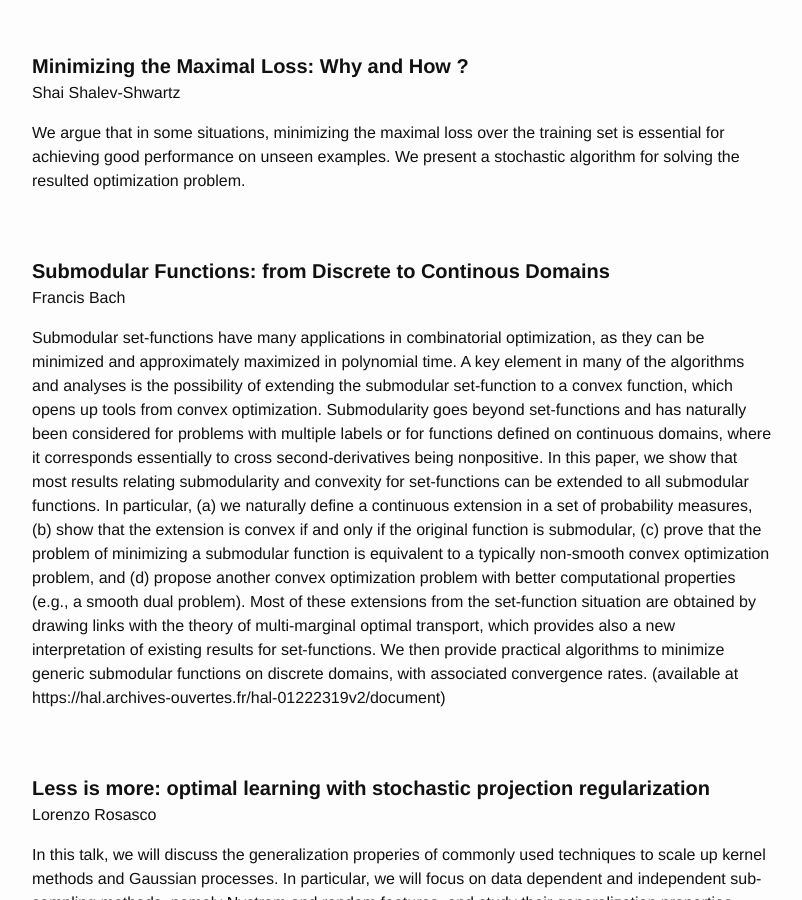
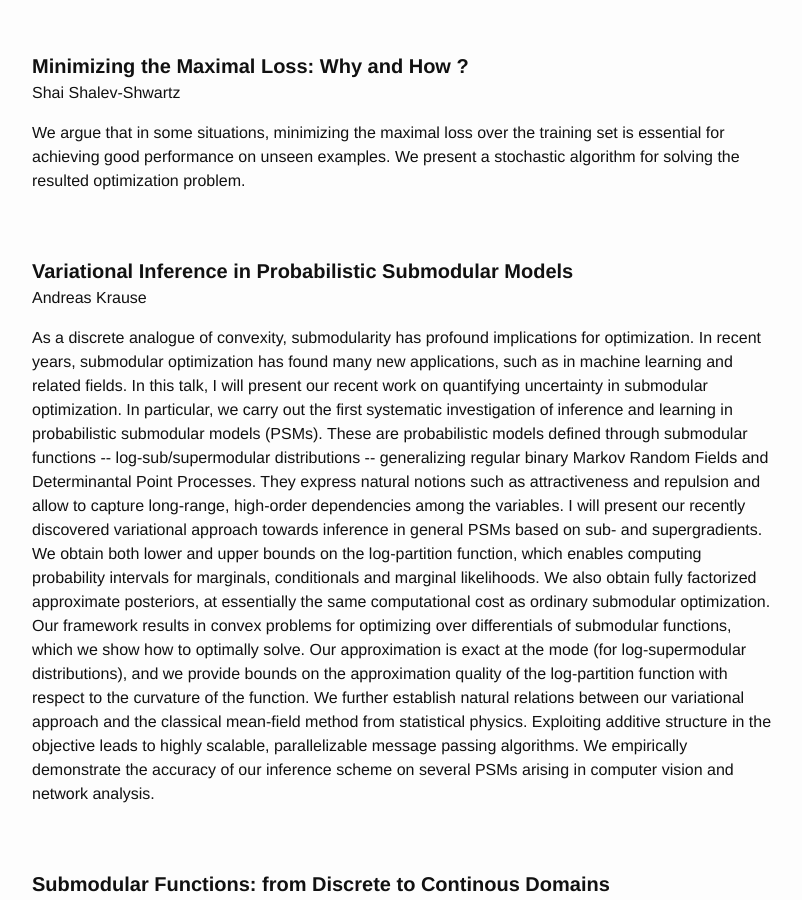
Before and after one commit to dalimeeting/dalimeeting.github.io, a Jekyll site: the page built from _posts/2016-04-01-learning-and-optimization.md, in a window 1280 px wide and 900 px high, scrolled down 2198 px. Shown: the whole window, without its empty margins (238-1040 px from the left). Built offline with Jekyll 4.4.1, drawn with Linux system fonts in a browser that asks for light colours; some of the changed text lies outside the part shown.

Commit message:
Andreas Krause title and abstract

```diff
--- a/_posts/2016-04-01-learning-and-optimization.md
+++ b/_posts/2016-04-01-learning-and-optimization.md
@@ -32,10 +32,12 @@ talks:
   abstract: "We argue that in some situations, minimizing the maximal loss over the training set is essential for achieving good performance on unseen examples. We present a stochastic algorithm for solving the resulted optimization problem."
 - title: ""
   start: "Coffee Break"
-- title: ""
+- title: "Variational Inference in Probabilistic Submodular Models"
   speaker: "Andreas Krause"
   start: "11:45"
   end: "12:20"
+  abstract: "As a discrete analogue of convexity, submodularity has profound implications for optimization. In recent years, submodular optimization has found many new applications, such as in machine learning and related fields. In this talk, I will present our recent work on quantifying uncertainty in submodular optimization. In particular, we carry out the first systematic investigation of inference and learning in probabilistic submodular models (PSMs). These are probabilistic models defined through submodular functions -- log-sub/supermodular distributions -- generalizing regular binary Markov Random Fields and Determinantal Point Processes. They express natural notions such as attractiveness and repulsion and allow to capture long-range, high-order dependencies among the variables.  I will present our recently discovered variational approach towards inference in general PSMs based on sub- and supergradients. We obtain both lower and upper bounds on the log-partition function, which enables computing probability intervals for marginals,
+conditionals and marginal likelihoods. We also obtain fully factorized approximate posteriors, at essentially the same computational cost as ordinary submodular optimization. Our framework results in convex problems for optimizing over differentials of submodular functions, which we show how to optimally solve. Our approximation is exact at the mode (for log-supermodular distributions), and we provide bounds on the approximation quality of the log-partition function with respect to the curvature of the function. We further establish natural relations between our variational approach and the classical mean-field method from statistical physics. Exploiting additive structure in the objective leads to highly scalable, parallelizable message passing algorithms. We empirically demonstrate the accuracy of our inference scheme on several PSMs arising in computer vision and network analysis."
 - title: "On the Global Linear Convergence of Frank-Wolfe Optimization Variants"
   speaker: "Simon Lacoste-Julien"
   start: "12:20"
```
